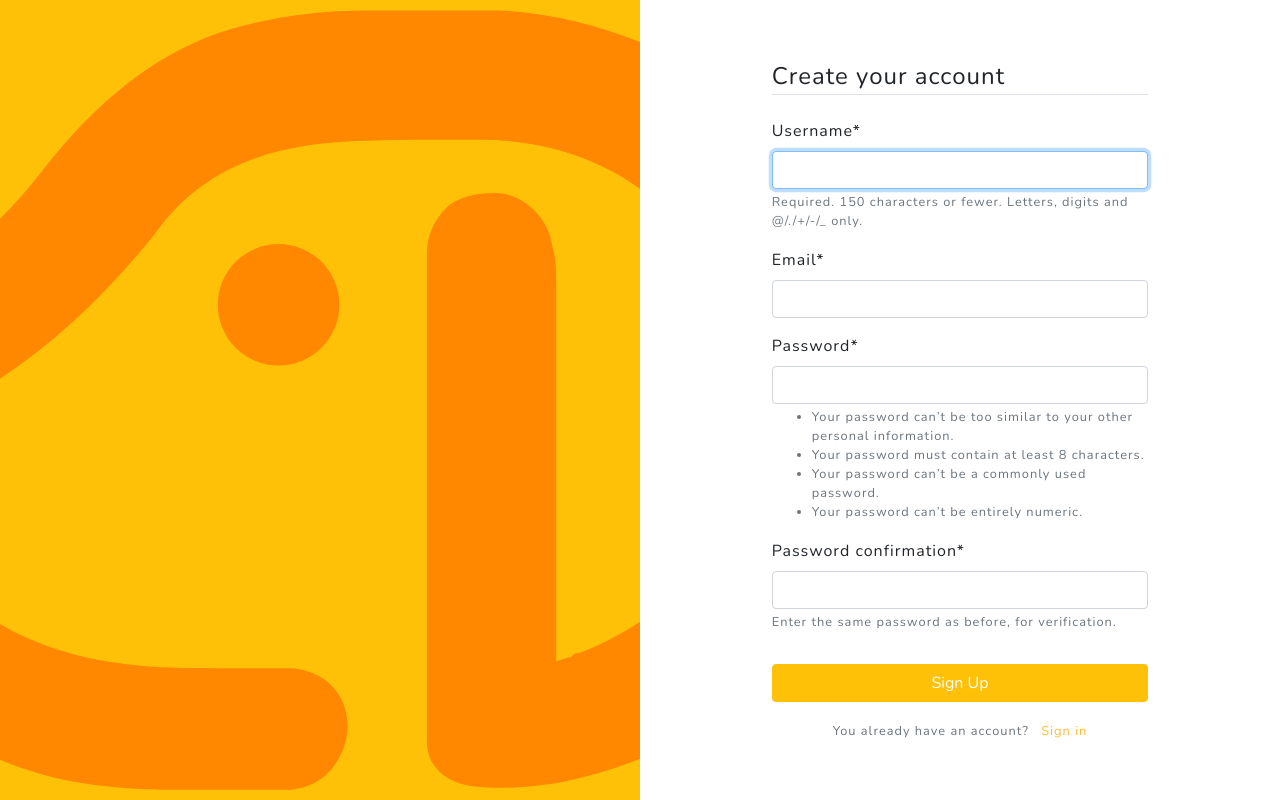
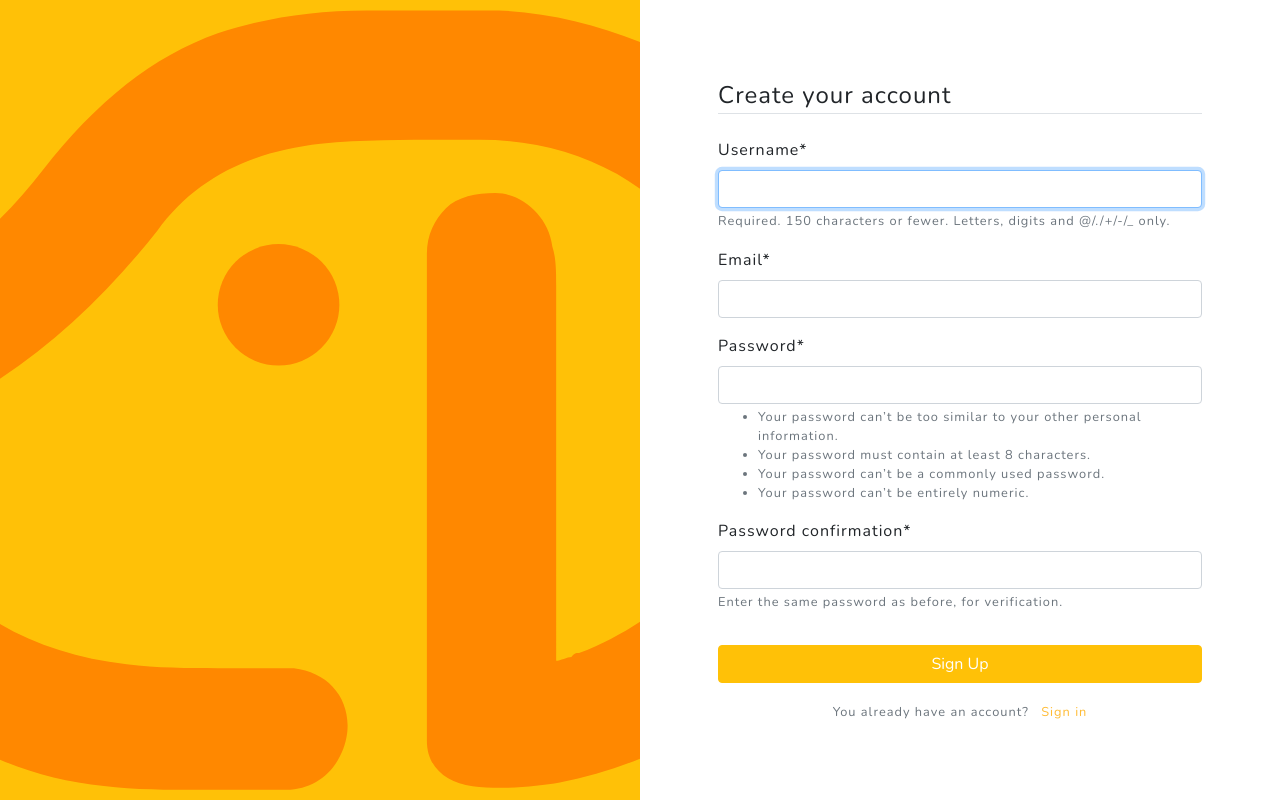
Before and after one commit to dekdew/dog_finder, a Django app: page /register/ in a window 1280 px wide. Run offline with Django 3.2, Linux system fonts and the light colour scheme; some libraries are stand-ins or nearby versions.

Commit message:
redesign register

```diff
--- a/accounts/templates/accounts/login.html
+++ b/accounts/templates/accounts/login.html
@@ -21,11 +21,10 @@
 <div class="container-fluid">
     <div class="row no-gutter">
         <div class="d-none d-md-flex col-md-4 col-lg-6 bg-image bg-warning"></div>
-        <div class="col-md-8 col-lg-6">
+        <div class="col col-md-8 col-lg-6">
             <div class="login d-flex align-items-center py-5">
                 <div class="container">
-                    <div class="row">
-                        <div class="col-md-9 col-lg-8 mx-auto">
+                    <div class=" mx-5">
                         <form method="post">
                             {% csrf_token %}
                             <fieldset class="form-group">
@@ -40,7 +39,6 @@
                             <small class="text-muted text-center">
                                 You don't have an account? <a href="{% url 'register' %}" class="ml-2">Sign Up</a>
                             </small>
-                            </div>
                         </div>
                     </div>
                 </div>
--- a/accounts/templates/accounts/register.html
+++ b/accounts/templates/accounts/register.html
@@ -24,8 +24,7 @@
         <div class="col-md-8 col-lg-6">
             <div class="login d-flex align-items-center py-5">
                 <div class="container">
-                    <div class="row">
-                        <div class="col-md-9 col-lg-8 mx-auto">
+                    <div class="mx-5">
                         <form method="post">
                             {% csrf_token %}
                             <fieldset class="form-group">
@@ -40,7 +39,6 @@
                             <small class="text-muted text-center">
                                 You already have an account? <a href="{% url 'login' %}" class="ml-2">Sign in</a>
                             </small>
-                            </div>
                         </div>
                     </div>
                 </div>
```
Lines whose indentation alone changed are shown as unchanged.
